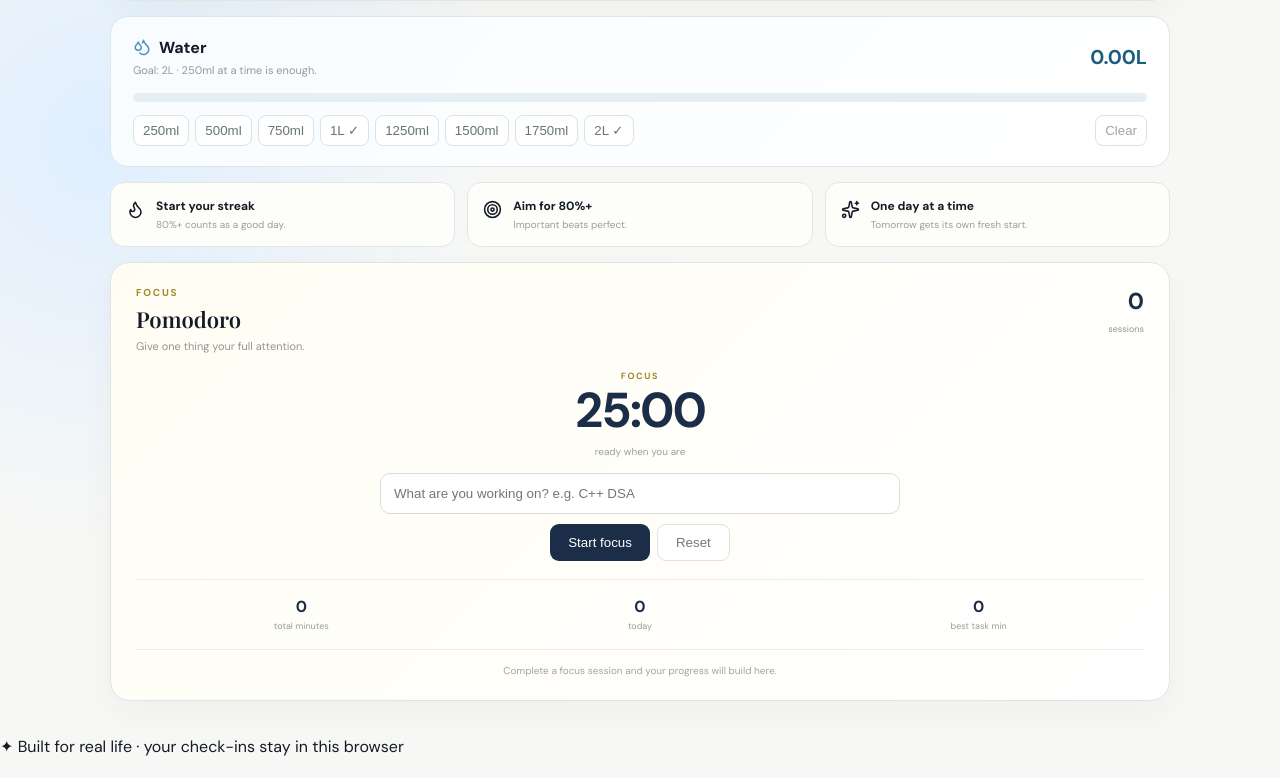
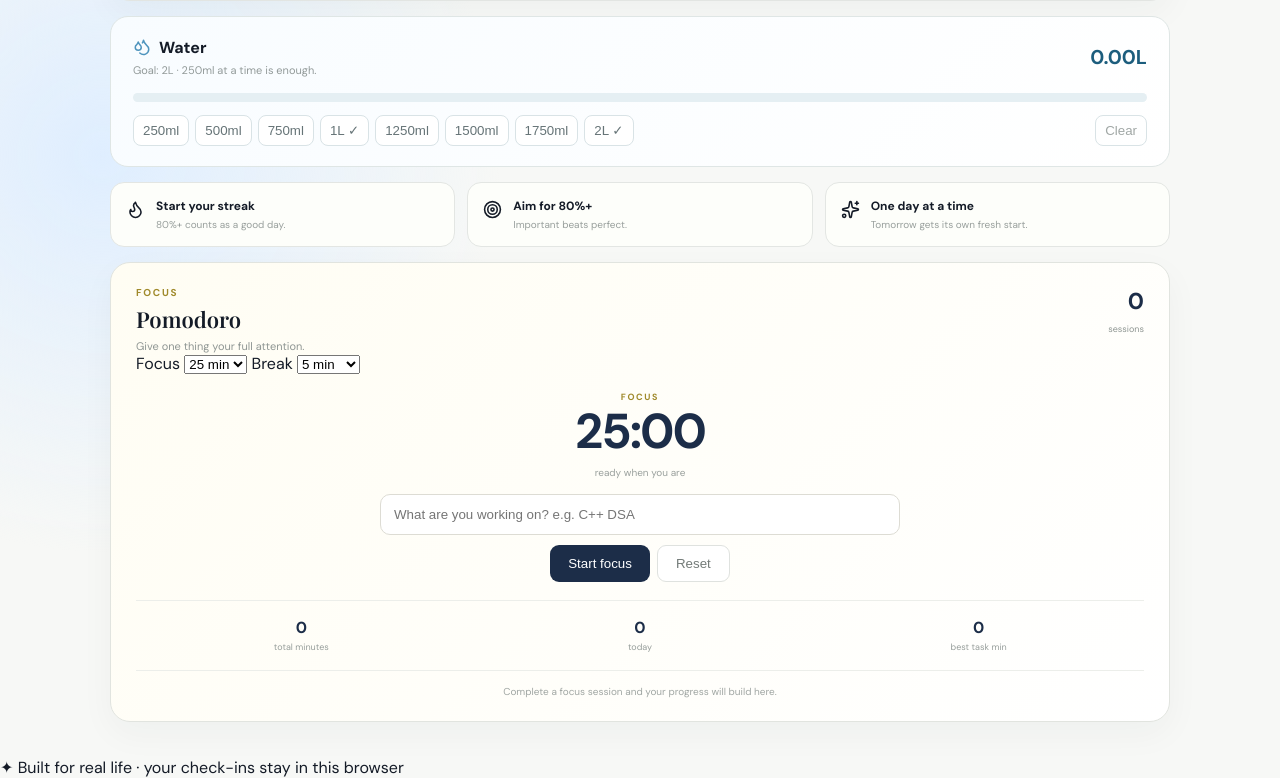
Before and after one commit to saiesha/mine, a React (Vite) app: page / in a window 1280 px wide. Shown: the part 1449-2227 px from the top of the page. Before the commit the page ends 2206 px from the top, so only its background shows below. Built offline with nearby package versions, Linux system fonts and the light colour scheme.

Commit message:
Add editable focus and break timers

```diff
--- a/src/focus.js
+++ b/src/focus.js
@@ -20,7 +20,8 @@
 
 const formatTime = (seconds) => `${String(Math.floor(seconds / 60)).padStart(2, '0')}:${String(seconds % 60).padStart(2, '0')}`;
 const totalMinutes = () => sessions.reduce((sum, item) => sum + item.minutes, 0);
-const todayKey = () => new Date().toISOString().slice(0, 10);
+const todayKey = () => new Date().toLocaleDateString('en-CA');
+const persistSettings = () => localStorage.setItem(SETTINGS_KEY, JSON.stringify(settings));
 
 function render() {
   const total = sessions.length;
@@ -37,12 +38,16 @@
       <div><p class="focus-eyebrow">FOCUS</p><h2>Pomodoro</h2><p>Give one thing your full attention.</p></div>
       <div class="focus-stats"><b>${total}</b><span>sessions</span></div>
     </div>
+    <div class="focus-settings-row">
+      <label>Focus <select class="focus-duration" ${running ? 'disabled' : ''}>${[5,10,15,20,25,30,45,50,60].map((m) => `<option value="${m}" ${settings.focus === m ? 'selected' : ''}>${m} min</option>`).join('')}</select></label>
+      <label>Break <select class="break-duration" ${running ? 'disabled' : ''}>${[1,5,10,15,20,30].map((m) => `<option value="${m}" ${settings.break === m ? 'selected' : ''}>${m} min</option>`).join('')}</select></label>
+    </div>
     <div class="focus-timer ${mode === 'break' ? 'is-break' : ''}">
       <span>${mode === 'break' ? 'BREAK' : 'FOCUS'}</span>
       <strong>${formatTime(remaining)}</strong>
       <small>${running ? 'in progress' : mode === 'break' ? 'rest a little' : 'ready when you are'}</small>
     </div>
-    <input class="focus-task" value="${task.replace(/"/g, '&quot;')}" placeholder="What are you working on? e.g. C++ DSA" ${running ? 'disabled' : ''} />
+    ${mode === 'focus' ? `<input class="focus-task" value="${task.replace(/"/g, '&quot;')}" placeholder="What are you working on? e.g. C++ DSA" ${running ? 'disabled' : ''} />` : ''}
     <div class="focus-actions">
       <button class="focus-start">${running ? 'Pause' : mode === 'break' ? 'Start break' : 'Start focus'}</button>
       <button class="focus-reset">Reset</button>
@@ -59,6 +64,18 @@
   if (input) input.addEventListener('input', (e) => { task = e.target.value; });
   document.querySelector('.focus-start').addEventListener('click', toggleTimer);
   document.querySelector('.focus-reset').addEventListener('click', resetTimer);
+  document.querySelector('.focus-duration').addEventListener('change', (e) => {
+    settings.focus = Number(e.target.value);
+    persistSettings();
+    if (!running && mode === 'focus') remaining = settings.focus * 60;
+    render();
+  });
+  document.querySelector('.break-duration').addEventListener('change', (e) => {
+    settings.break = Number(e.target.value);
+    persistSettings();
+    if (!running && mode === 'break') remaining = settings.break * 60;
+    render();
+  });
 }
 
 function saveSession() {
@@ -123,7 +140,6 @@
     requestAnimationFrame(mount);
     return;
   }
-
   const card = document.createElement('section');
   card.className = 'focus-card';
   main.appendChild(card);
```
